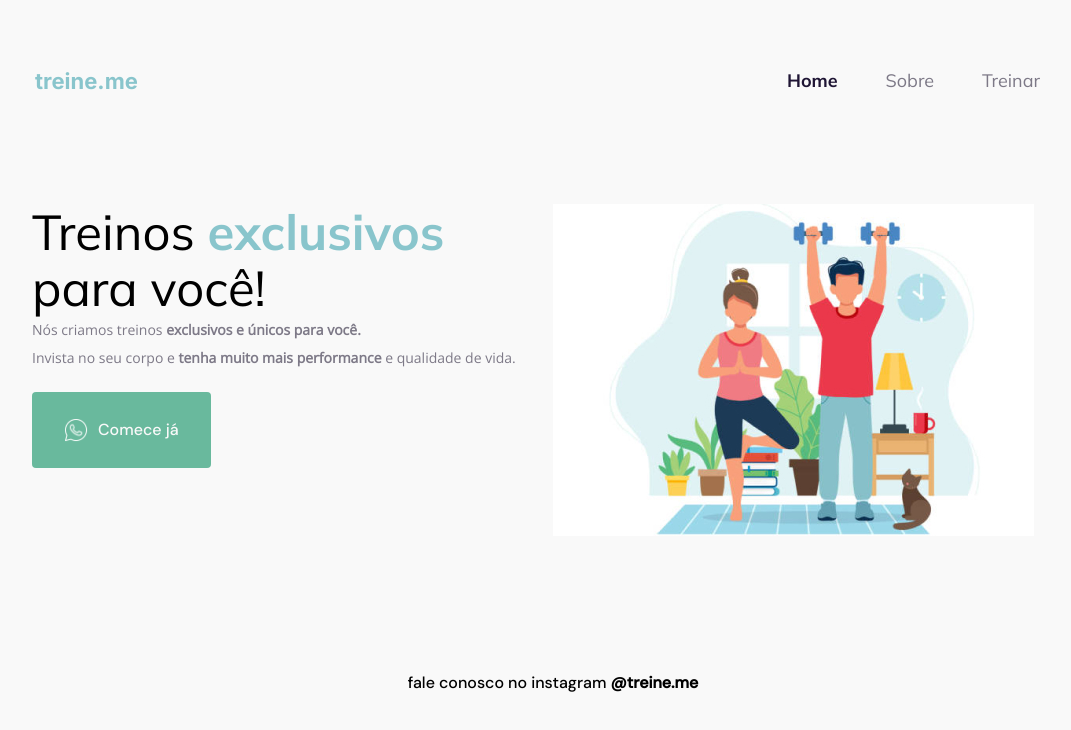
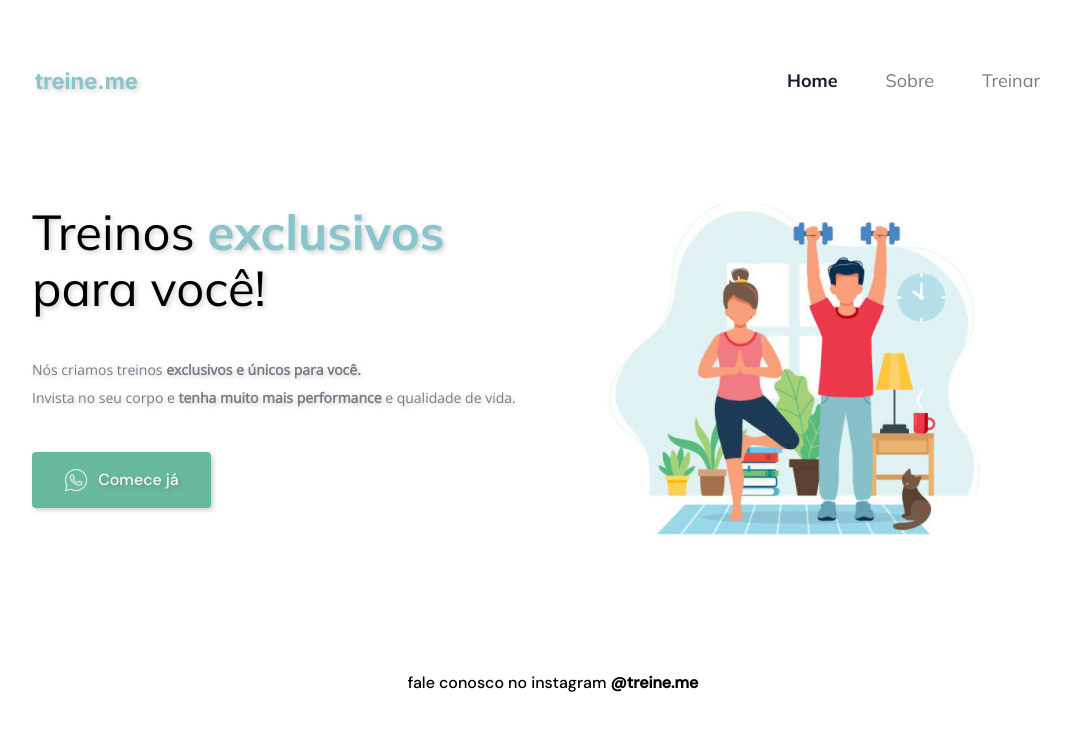
Before and after one commit to beatrizbertoo/Atividade-TreineMe, a plain HTML site: page index.html in a window 1280 px wide. Shown: the whole page, without its empty margins (87-1158 px from the left). Drawn offline with nearby package versions, Linux system fonts and the light colour scheme.

Commit message:
aprimorando front

```diff
--- a/index.html
+++ b/index.html
@@ -13,9 +13,9 @@
             <a href="index.html" class="logo-link">treine.me</a>
         </div>
         <nav class="cabecalho__menu">
-            <a class="cabecalho__menu home-link">Home</a>
-            <a class="cabecalho__link">Sobre</a>
-            <a class="cabecalho__link">Treinar</a>
+            <a class="cabecalho__menu home-link" href="index.html">Home</a>
+            <a class="cabecalho__menu" href="about.html">Sobre</a>
+            <a class="cabecalho__menu" href="treinar.html">Treinar</a>
         </nav>
     </header>
 
@@ -32,7 +32,7 @@
                 </div>
             </div>
         </section>
-        <img src="./img/imagem.jpg" alt="uma mulher fazendo yoga em casa ao lado de um homem fazendo exercícios físicos">
+        <img class="apresentacao__imagem" src="./img/imagem.jpg" alt="uma mulher fazendo yoga em casa ao lado de um homem fazendo exercícios físicos">
     </main>
     <footer class="rodape">
         <p class="rodape__texto">fale conosco no instagram <a href="https://www.instagram.com/treine.me"><b>@treine.me</b></a></p>
--- a/style.css
+++ b/style.css
@@ -34,28 +34,34 @@
 body {
     font-family: var(--fonte-open-sans);
     color: var(--preto-letras);
-    background-color: var(--branco-principal);
+    background-color: white;
 }
 
 .cabecalho {
     padding: 65px 153px 109px 122px;
     display: flex;
-    justify-content: space-between;
+    justify-content: space-between; /* Espaça os itens do cabeçalho */
     align-items: center;
     font-size: 22px ;
-    /*text-shadow: 1px 1px 2px black;*/
 }
 
 .logo-link {
     text-decoration: none;
     color: var(--verde-letras);
     font-family: var(--fonte-inter);
+    text-shadow: 2px 2px 5px rgba(0, 0, 0, 0.2);  /* Sombra do texto */
 }
 
 .cabecalho__menu {
     display: flex;
-    gap: 3rem;
+    gap: 48px; /* Espaçamento entre itens do menu */
     font-size: 18px;
+    color: var(--cinza-letras);
+    font-family: var(--fonte-mulish-400);
+    font-weight: 400;
+    text-decoration: none;
+    backdrop-filter: blur(10px); /* Adiciona um efeito de desfoque ao fundo */
+
 }
 
 .home-link {
@@ -65,33 +71,30 @@ body {
     text-decoration: none;
 }
 
-.cabecalho__link {
-    color: var(--cinza-letras);
-    font-family: var(--fonte-mulish-400);
-    font-weight: 400;
-}
-
 .apresentacao {
     display: flex;
     gap: 32px;
     padding-left: 119px;
     padding-right: 159px;
-    align-items: flex-start;
+    margin-bottom: 133px;
+    align-items: flex-start; /* Alinha itens ao início */
     font-family: var(--fonte-mulish-400);
 }
 
 .titulo {
-    font-family: var(--fonte-mulish-400); /* Fonte Mulish */
-    font-size: 49px; /* Tamanho da fonte */
-    font-weight: 400; /* Peso da fonte */
+    font-family: var(--fonte-mulish-400);
+    font-size: 49px;
+    font-weight: 400;
     line-height: 56px; /* Altura da linha */
-    text-align: left; /* Alinhamento à esquerda */
-    color: var(--preto-letras); /* Cor do texto */
+    text-align: left;
+    color: var(--preto-letras);
+    text-shadow: 2px 2px 5px rgba(0, 0, 0, 0.2);
 }
 
 .titulo-destaque {
     color: var(--verde-letras);
     font-family: var(--fonte-mulish-700);
+    font-size: 700;
 }
 
 .apresentacao__paragrafo__texto {
@@ -99,35 +102,51 @@ body {
     color: var(--cinza-letras);
     font-weight: 400;
     font-size: 14px;
+    margin-top: 40px;
     line-height: 28px;
+    text-shadow: 2px 2px 5px rgba(0, 0, 0, 0.2);
+}
+
+.paragrafo-destaque {
+    font-family: var(--fonte-open-sans);
+    font-family: var(--fonte-open-sans);
 }
 
 .principal__link {
     font-family: var(--fonte-dm-sans);
-    margin-top: 20px;
+    margin-top: 40px;
 }
 
 .imagem-link {
-    height: 56px;
     display: inline-flex;
     justify-content: center;
-    align-items: center; /* Alinha o texto verticalmente */
-    gap: 0.625rem;
-    padding: 10px 32px;
+    align-items: center;
+    gap: 10px;
+    padding: 14px, 32px, 15px, 32px;
+    height: 56px;
+    width: 179px;
+    top: 473px;
+    left: 119px;
+    border-radius: 4px; /* Bordas arredondadas do link */
     font-size: 16px;
     font-family: var(--fonte-dm-sans);
     font-weight: 500;
-    line-height: 16px;
-    border-radius: 4px;
-    text-decoration: none;
-    color: var(--branco-principal);
-    background-color: #69B99D;
-    text-align: center;
+    color: var(--branco-principal); /* Cor do texto */
+    background-color: var(--verde-detalhes); /* Cor do fundo do botão */
+    text-decoration: none; /* Remove o sublinhado do link */
+    box-shadow: 2px 2px 5px rgba(0, 0, 0, 0.2);
 }
 
 .imagem-link img {
     width: 24px; /* Altere para o tamanho desejado */
     height: auto; /* Mantém a proporção da imagem */
+}
+
+.apresentacao__imagem {
+    width: 481px;
+    height: 332px;
+    top: 197px;
+    left: 640px;
 }
 
 .rodape {
@@ -138,8 +157,8 @@ body {
     font-size: 16px;
     letter-spacing: 0;
     line-height: 28px;
-    margin-top: auto;
-    padding-top: 133px;
+    margin-top: 0px;
+    padding-top: 0;
 }
 
 .rodape__texto a{
```
Also changed, not shown: about.html (added, +1 -0 lines), treinar.html (added, +1 -0 lines).
